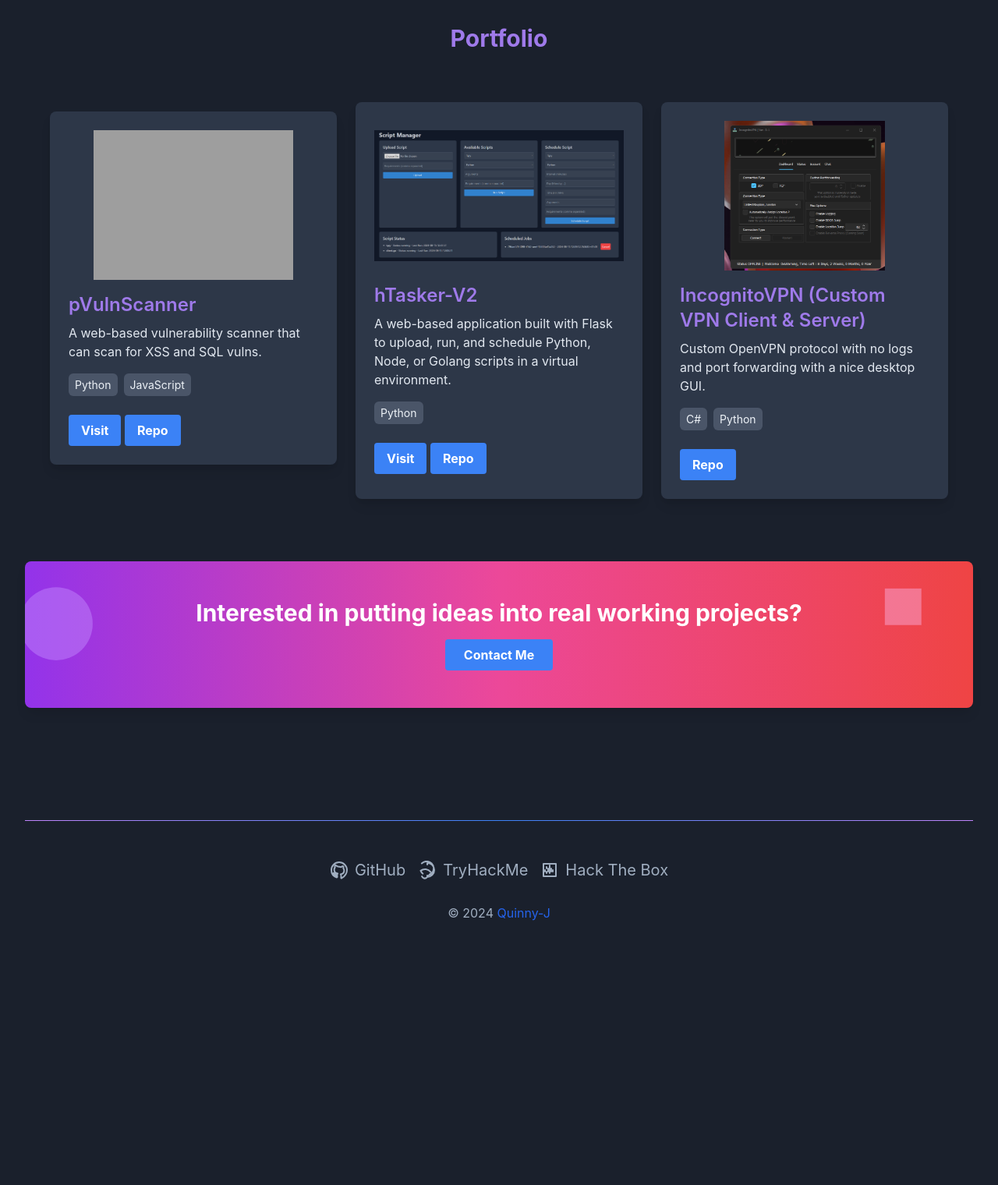
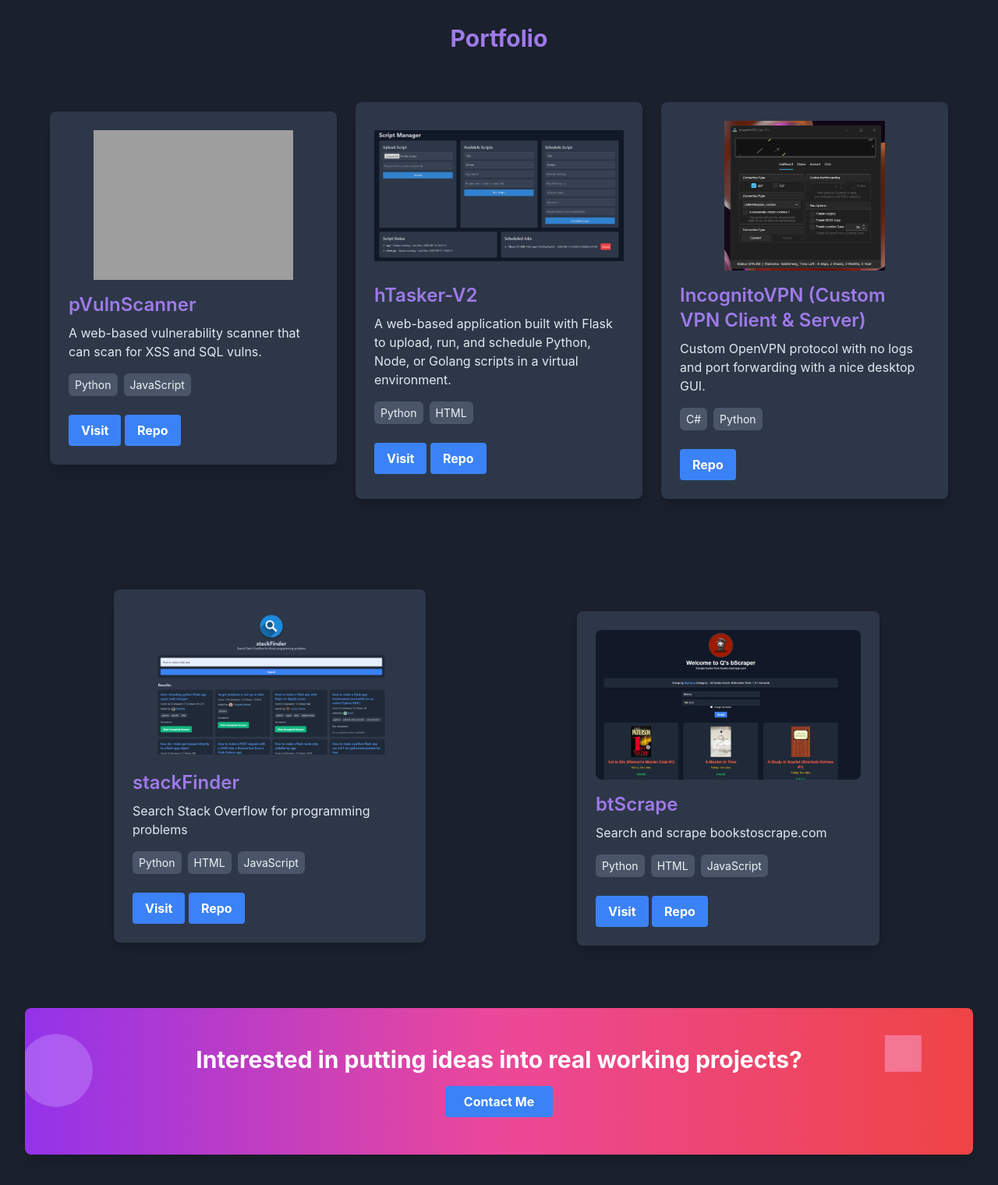
Before and after one commit to Quinny-J/hijack.network-Site, a Flask app: page / in a window 1280 px wide. Shown: the part 579-2099 px from the top of the page at 78% size. Before the commit the page ends 1760 px from the top, so only its background shows below. Run offline with Flask 3, Linux system fonts and the light colour scheme; some libraries are stand-ins or nearby versions; grey boxes are pictures that could not be loaded.

Commit message:
small things

```diff
--- a/templates/index.html
+++ b/templates/index.html
@@ -89,6 +89,7 @@
                     </p>
                     <div class="flex flex-wrap">
                         <span class="badge">Python</span>
+                        <span class="badge">HTML</span>
                     </div>
                     <div>
                         <a href="http://htasker.hijack.network" target="_blank" class="mt-4 inline-block bg-blue-500 hover:bg-blue-700 text-white font-bold py-2 px-4 rounded">
@@ -119,9 +120,61 @@
                     </div>
                 </div>
 
+
+
             </div>
         </div>
 
+        <div class="container mt-12">
+
+            <div class="two-column space-y-8">
+
+                <div class="card">
+                    <img src="/static/images/screen1.png" alt="stackFinder Image"
+                         class="object-contain w-full h-48 rounded-lg mb-4">
+                    <h3 class="text-2xl font-semibold text-highlight mb-2">stackFinder</h3>
+                    <p class="mb-4">
+                        Search Stack Overflow for programming problems
+                    </p>
+                    <div class="flex flex-wrap">
+                        <span class="badge">Python</span>
+                        <span class="badge">HTML</span>
+                        <span class="badge">JavaScript</span>
+                    </div>
+                    <div>
+                        <a href="http://sf.hijack.network" target="_blank" class="mt-4 inline-block bg-blue-500 hover:bg-blue-700 text-white font-bold py-2 px-4 rounded">
+                            Visit
+                        </a>
+                        <a href="https://github.com/Quinny-J/stackFinder" target="_blank" class="mt-4 inline-block bg-blue-500 hover:bg-blue-700 text-white font-bold py-2 px-4 rounded">
+                            Repo
+                        </a>
+                    </div>
+                </div>
+
+                <div class="card">
+                    <img src="/static/images/screen2.png" alt="btScrape Image"
+                         class="object-contain w-full h-48 rounded-lg mb-4">
+                    <h3 class="text-2xl font-semibold text-highlight mb-2">btScrape</h3>
+                    <p class="mb-4">
+                        Search and scrape bookstoscrape.com
+                    </p>
+                    <div class="flex flex-wrap">
+                        <span class="badge">Python</span>
+                        <span class="badge">HTML</span>
+                        <span class="badge">JavaScript</span>
+                    </div>
+                    <div>
+                        <a href="http://bt.hijack.network" target="_blank" class="mt-4 inline-block bg-blue-500 hover:bg-blue-700 text-white font-bold py-2 px-4 rounded">
+                            Visit
+                        </a>
+                        <a href="https://github.com/Quinny-J/btScrape" target="_blank" class="mt-4 inline-block bg-blue-500 hover:bg-blue-700 text-white font-bold py-2 px-4 rounded">
+                            Repo
+                        </a>
+                    </div>
+                </div>
+
+            </div>
+        </div>
 
         <div class="relative bg-gradient-to-r from-purple-600 via-pink-500 to-red-500 text-white py-12 text-center rounded-lg shadow-lg overflow-hidden my-12 parallax-banner">
             <div class="absolute inset-0 flex items-center justify-center pointer-events-none">
```
Also changed, not shown: static/images/screen1.png (added), static/images/screen2.png (added).
